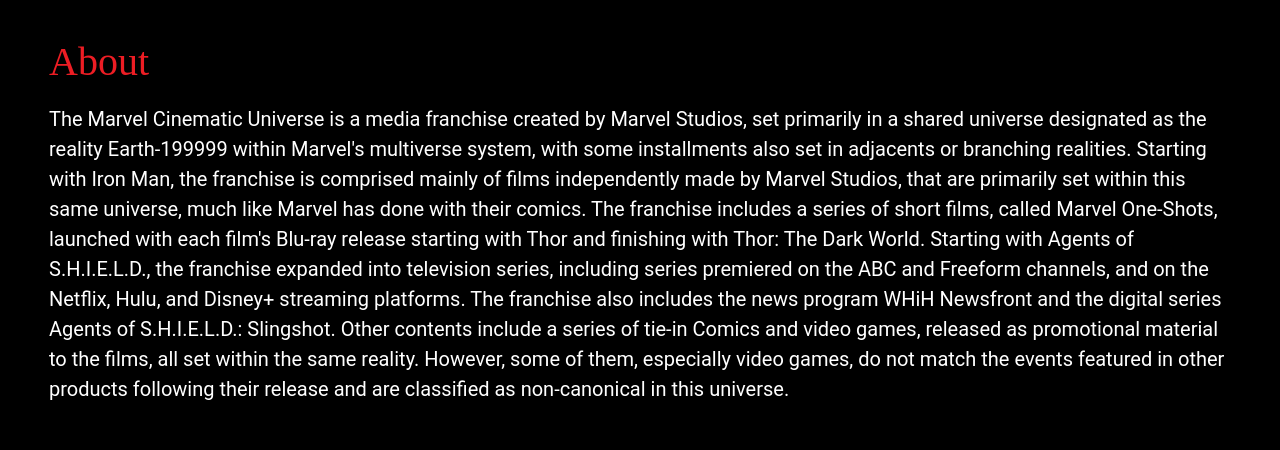
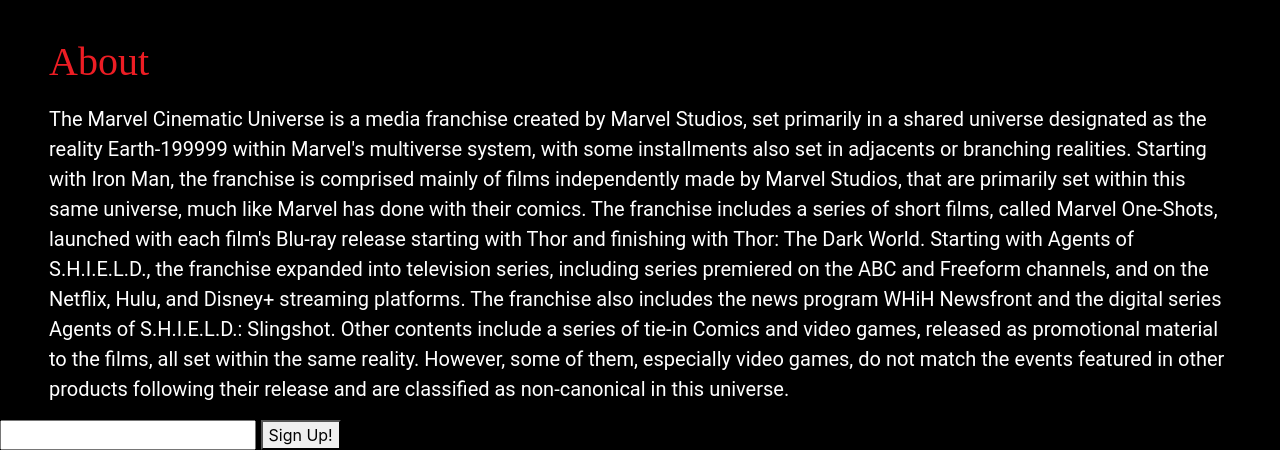
Before and after one commit to aliciasimon/Alicia-Joaquim, a plain HTML site: page index.html in a window 1280 px wide. Shown: the part 872-1322 px from the top of the page. Before the commit the page ends 1292 px from the top, so only its background shows below. Drawn offline with nearby package versions, Linux system fonts and the light colour scheme.

Commit message:
Added a sign up form button

```diff
--- a/index.html
+++ b/index.html
@@ -84,5 +84,9 @@
         <script src="https://cdn.jsdelivr.net/npm/popper.js@1.16.1/dist/umd/popper.min.js" integrity="sha384-9/reFTGAW83EW2RDu2S0VKaIzap3H66lZH81PoYlFhbGU+6BZp6G7niu735Sk7lN" crossorigin="anonymous"></script>
         <script src="https://stackpath.bootstrapcdn.com/bootstrap/4.5.2/js/bootstrap.min.js" integrity="sha384-B4gt1jrGC7Jh4AgTPSdUtOBvfO8shuf57BaghqFfPlYxofvL8/KUEfYiJOMMV+rV" crossorigin="anonymous"></script>
         <script> alert('Welcome Avenger, Get Ready To Assemble!')</script>
+         <form action="https://codio-forms-unit.com">
+             <input type="text" name="myname" />
+             <button type="submit">Sign Up!</button>
+        </form>
   </body>
 </html>
```
